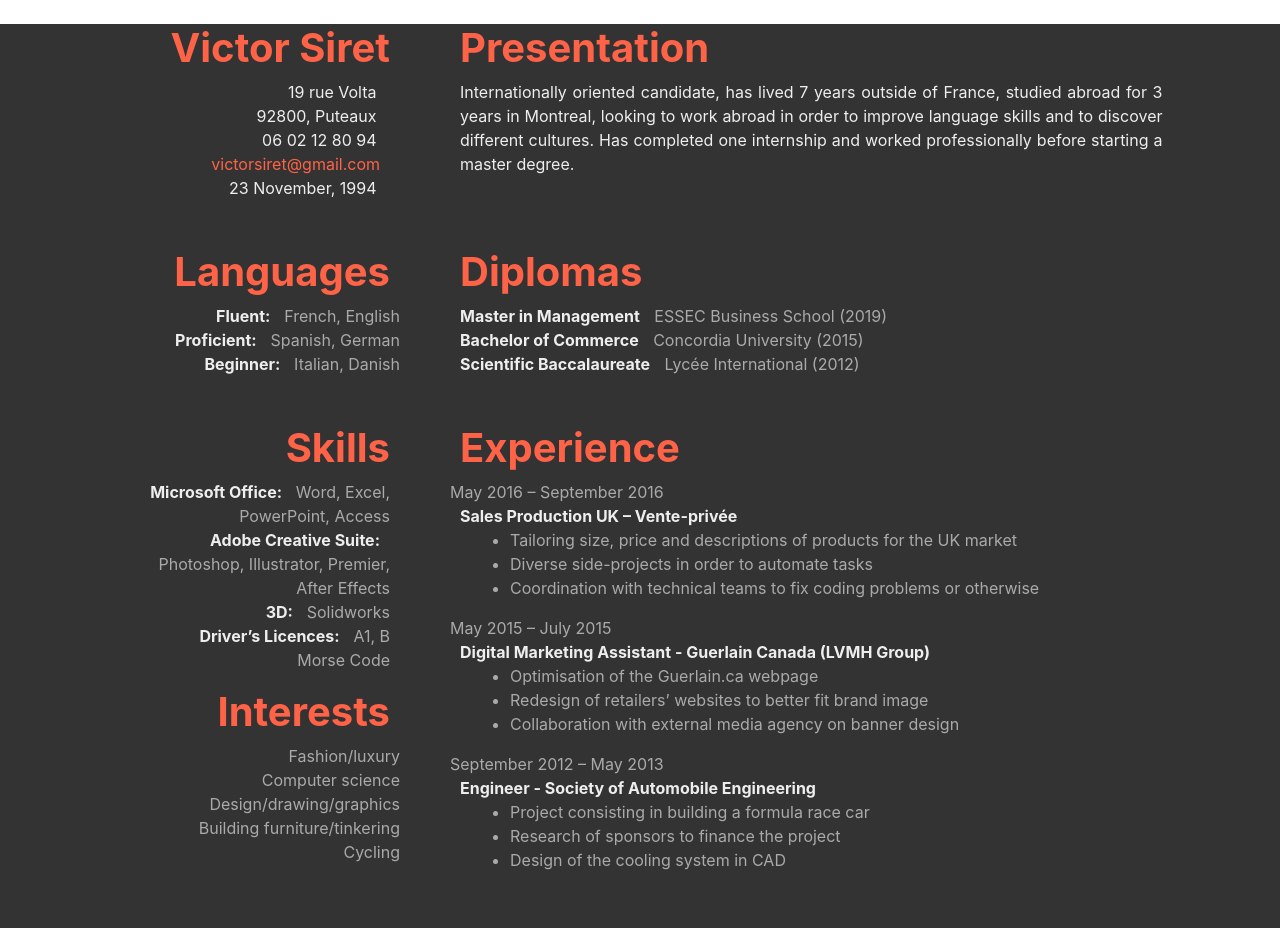
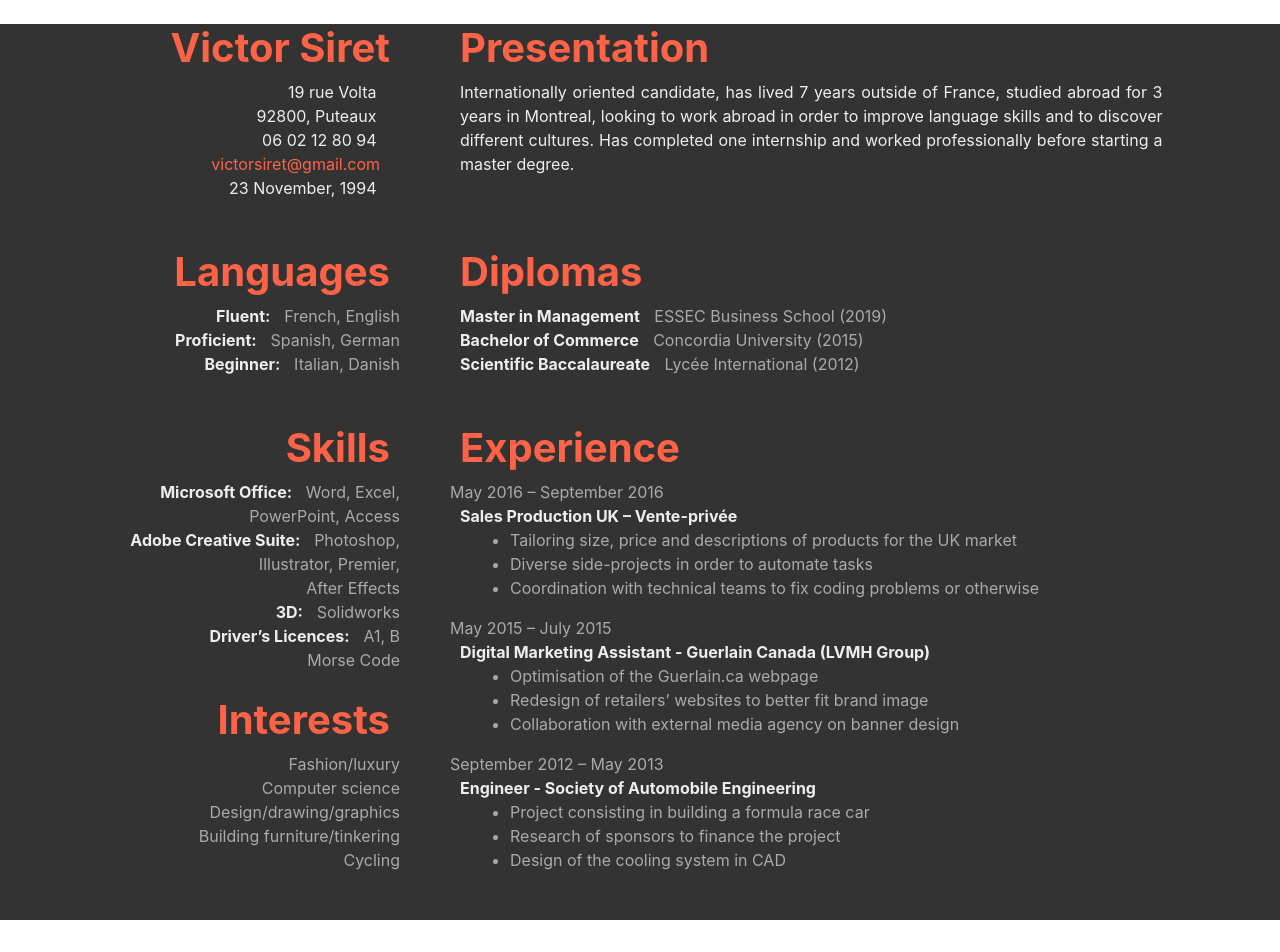
Before and after one commit to victorsiret/Resume-Legacy, a plain HTML site: page index.html in a window 1280 px wide. Drawn offline with nearby package versions, Linux system fonts and the light colour scheme.

Commit message:
v6
fixed alignment

```diff
--- a/index.html
+++ b/index.html
@@ -40,18 +40,18 @@
             </div>
         <div class="col-lg-3 text-right">
             <h1>Skills</h1>
-            <p><b>Microsoft Office: </b> Word, Excel, PowerPoint, Access<br>
-            <b>Adobe Creative Suite: </b> Photoshop, Illustrator, Premier, After Effects<br>
+            <b>Microsoft Office: </b> Word, Excel, PowerPoint, Access<br>
+            <b>Adobe Creative Suite: </b> Photoshop, Illustrator, Premier,<br> After Effects<br>
             <b>3D: </b>Solidworks<br>
             <b>Driver’s Licences: </b> A1, B<br>
-            Morse Code<br></p>
-            <p><h1>Interests</h1>
+            Morse Code<br><br>
+            <h1>Interests</h1>
                 Fashion/luxury<br>
                 Computer science<br>
                 Design/drawing/graphics<br>
                 Building furniture/tinkering<br>
                 Cycling<br><br><br>
-            </p>
+
         </div>
         <div class="col-lg-7">
             <h1>Experience</h1>
```
